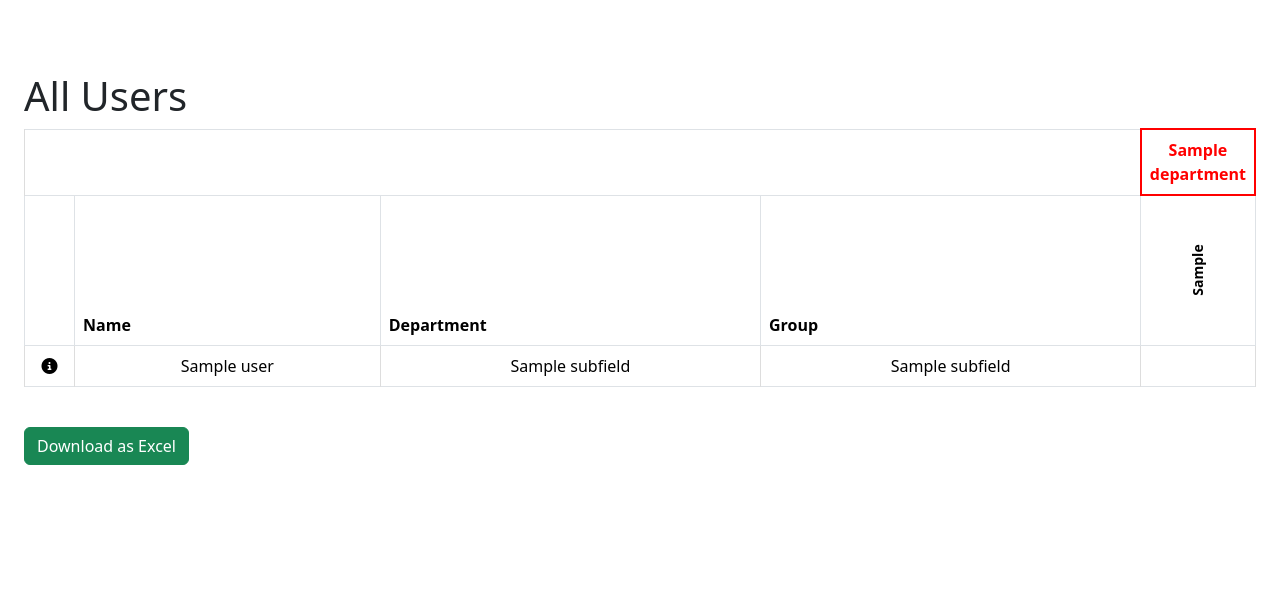
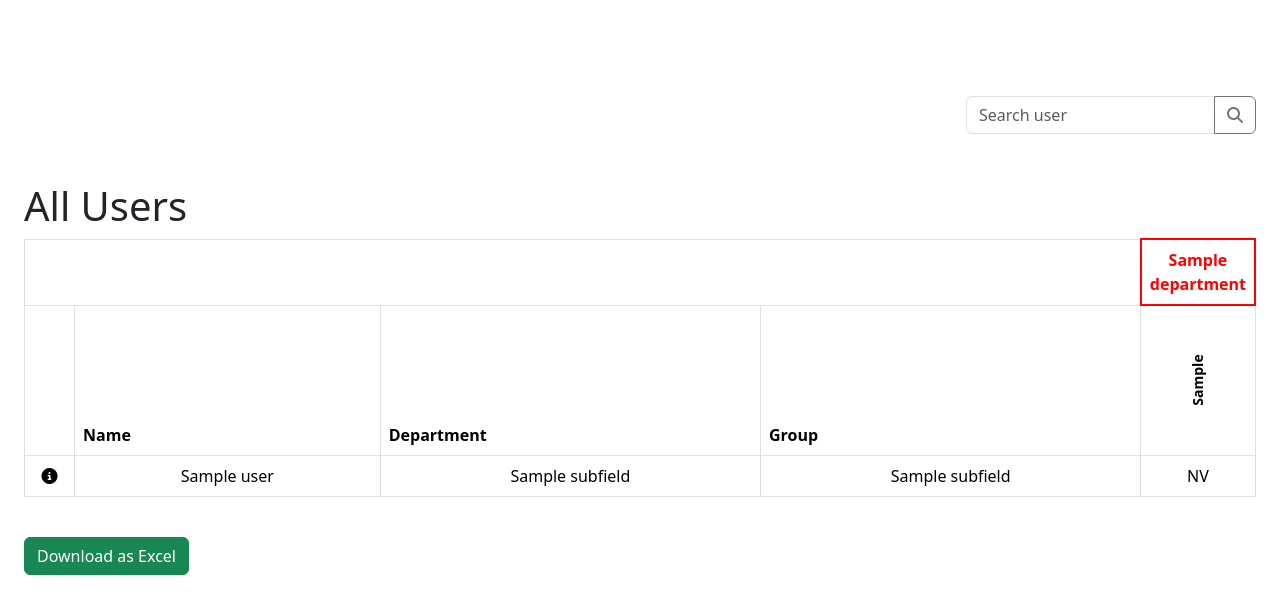
Before and after one commit to plainxjane/Access-Control-Interface, a Flask app: template templates/database.html in a window 1280 px wide. Shown: the part 56-670 px from the top of the page. Run offline with Flask 3, Linux system fonts and the light colour scheme; the template is opened without the code that fills it: most values are stand-ins (such as "Sample title", 1, 10 or a date in 2020); parts of the project's set-up code (start-up, migrations or seed data) failed here and were passed over; some libraries are stand-ins or nearby versions.

Commit message:
add search bar

```diff
--- a/main.py
+++ b/main.py
@@ -117,10 +117,11 @@ def add_user():
             conn.close()
 
             print("User added successfully!")
-            return redirect(url_for('users'))
+            return redirect(url_for('all_users'))
 
         except sqlite3.Error as e:
             print(f"An error: {e}")
+            return render_template('add_user.html', form=add_user_form)
 
     else:
         return render_template('add_user.html', form=add_user_form)
@@ -226,13 +227,19 @@ def all_users():
                            departments=departments, total_column_spans=total_column_spans)
 
 
-@app.route('/database')
+@app.route('/database', methods=['GET'])
 def database():
     db = get_db()
     cursor = db.cursor()
 
-    # fetch users
-    cursor.execute('SELECT * FROM users')
+    # fetch search query (if any)
+    search_query = request.args.get('query', '').strip()
+
+    # fetch users based on search query
+    if search_query:
+        cursor.execute('SELECT * FROM users WHERE name LIKE ?', (f"%{search_query}%", ))
+    else:
+        cursor.execute('SELECT * FROM users')
     users = cursor.fetchall()
 
     # fetch layers
@@ -250,7 +257,7 @@ def database():
         if department in grouped_layers:
             grouped_layers[department].append(layer[0])
 
-    # calculate the length of col-span dynamically
+    # calculate column spans dynamically
     column_spans = {
         dept: max(len(grouped_layers.get(dept, [])), 1) for dept in departments
     }
@@ -273,8 +280,5 @@ def database():
                            departments=departments, total_column_spans=total_column_spans)
 
 
-def search():
-    pass
-
 if __name__ == '__main__':
     app.run(debug=True)
--- a/static/scripts.js
+++ b/static/scripts.js
@@ -20,9 +20,56 @@ document.addEventListener('DOMContentLoaded', function () {
     });
 });
 
-// Download table as excel spreadsheet
+// Download Users table as Excel sheet
 document.getElementById('download_excel').addEventListener('click', function () {
-    var table = document.getElementById("users-table"); // Replace with your table ID
-    var wb = XLSX.utils.table_to_book(table, { sheet: "Sheet 1" });
-    XLSX.writeFile(wb, "users_data.xlsx"); // Excel file name
+    const table = document.getElementById('users-table');
+    if (!table) {
+        console.error("Table not found!");
+        return;
+    }
+
+    // Convert table to SheetJS worksheet
+    const worksheet = XLSX.utils.table_to_sheet(table, { raw: true });
+
+    // Apply basic styling for borders and alignment
+    const range = XLSX.utils.decode_range(worksheet['!ref']);
+    for (let row = range.s.r; row <= range.e.r; row++) {
+        for (let col = range.s.c; col <= range.e.c; col++) {
+            const cellAddress = XLSX.utils.encode_cell({ r: row, c: col });
+            if (!worksheet[cellAddress]) continue;
+
+            worksheet[cellAddress].s = {
+                border: {
+                    top: { style: "thin", color: { rgb: "000000" } },
+                    bottom: { style: "thin", color: { rgb: "000000" } },
+                    left: { style: "thin", color: { rgb: "000000" } },
+                    right: { style: "thin", color: { rgb: "000000" } },
+                },
+                alignment: {
+                    horizontal: "center",
+                    vertical: "center",
+                    wrapText: true, // Ensure multiline text
+                },
+            };
+        }
+    }
+
+    // Adjust column widths for better readability
+    worksheet['!cols'] = Array(range.e.c + 1).fill({ width: 20 });
+
+    // Create workbook and add worksheet
+    const workbook = XLSX.utils.book_new();
+    XLSX.utils.book_append_sheet(workbook, worksheet, "Users Table");
+
+    // Export the workbook as Excel file
+    XLSX.writeFile(workbook, "users_table.xlsx");
 });
+
+// Search bar for users
+document.getElementById('search-btn').addEventListener('click', function () {
+        const query = document.getElementById('search-input').value;
+
+        // Redirect to the same page with the search query as a parameter
+        window.location.href = `/database?query=${encodeURIComponent(query)}`;
+
+});
--- a/templates/database.html
+++ b/templates/database.html
@@ -5,6 +5,28 @@
 {% block content %}
 
 <br><br><br>
+
+<!-- Search Bar -->
+<div class="container-fluid px-4">
+    <div class="row mt-4">
+        <div class="col"></div>
+        <div class="col"></div>
+        <div class="col"></div>
+        <div class="col">
+            <div class="input-group">
+                <input type="text" id="search-input" value="{{ query or '' }}" placeholder="Search user"
+                       class="form-control" />
+
+                <!-- Search icon from Font Awesome -->
+                <button id="search-btn" class="btn btn-outline-secondary" type="button">
+                    <i class="fa fa-search"></i>
+                </button>
+            </div>
+        </div>
+    </div>
+</div>
+
+<br><br>
 
 <!-- User Table -->
 <div class="container-fluid px-4">
@@ -86,7 +108,7 @@
                             {% if permissions %}
                             {{ permissions | join(' + ') }}
                             {% else %}
-                            &nbsp;
+                            {{ 'NV' }}
                             {% endif %}
                         </td>
                         {% endfor %}
--- a/templates/homepage.html
+++ b/templates/homepage.html
@@ -8,7 +8,7 @@
     <div class="d-grid gap-2 col-lg-2 mx-auto">
         <a href="/add_layer" class="btn btn-primary btn-lg d-flex justify-content-center align-items-center" type="button" id="home_button1">Add Layer</a>
         <a href="/add_user" class="btn btn-primary btn-lg d-flex justify-content-center align-items-center" type="button" id="home_button2">Add User</a>
-        <a href="/update_user" class="btn btn-primary btn-lg d-flex justify-content-center align-items-center" type="button" id="home_button3">Update User's Access</a>
+        <a href="/database" class="btn btn-primary btn-lg d-flex justify-content-center align-items-center" type="button" id="home_button3">Table</a>
     </div>
 </div>
 
--- a/templates/users.html
+++ b/templates/users.html
@@ -35,6 +35,7 @@
                             </div>
                         </th>
                     {% endfor %}
+                        <!-- if no layers under that department, leave cell empty -->
                         {% if grouped_layers[department] | length == 0 %}
                         <th></th>
                         {% endif %}
@@ -71,7 +72,7 @@
                             {% if layer in user.editor %}
                             {% set permissions = permissions + ['E'] %}
                             {% endif %}
-                            {% if layer in user.viewer %}
+                            {% if layer in user.viewer%}
                             {% set permissions = permissions + ['V'] %}
                             {% endif %}
                             {% if layer in user.download_attachments %}
```
